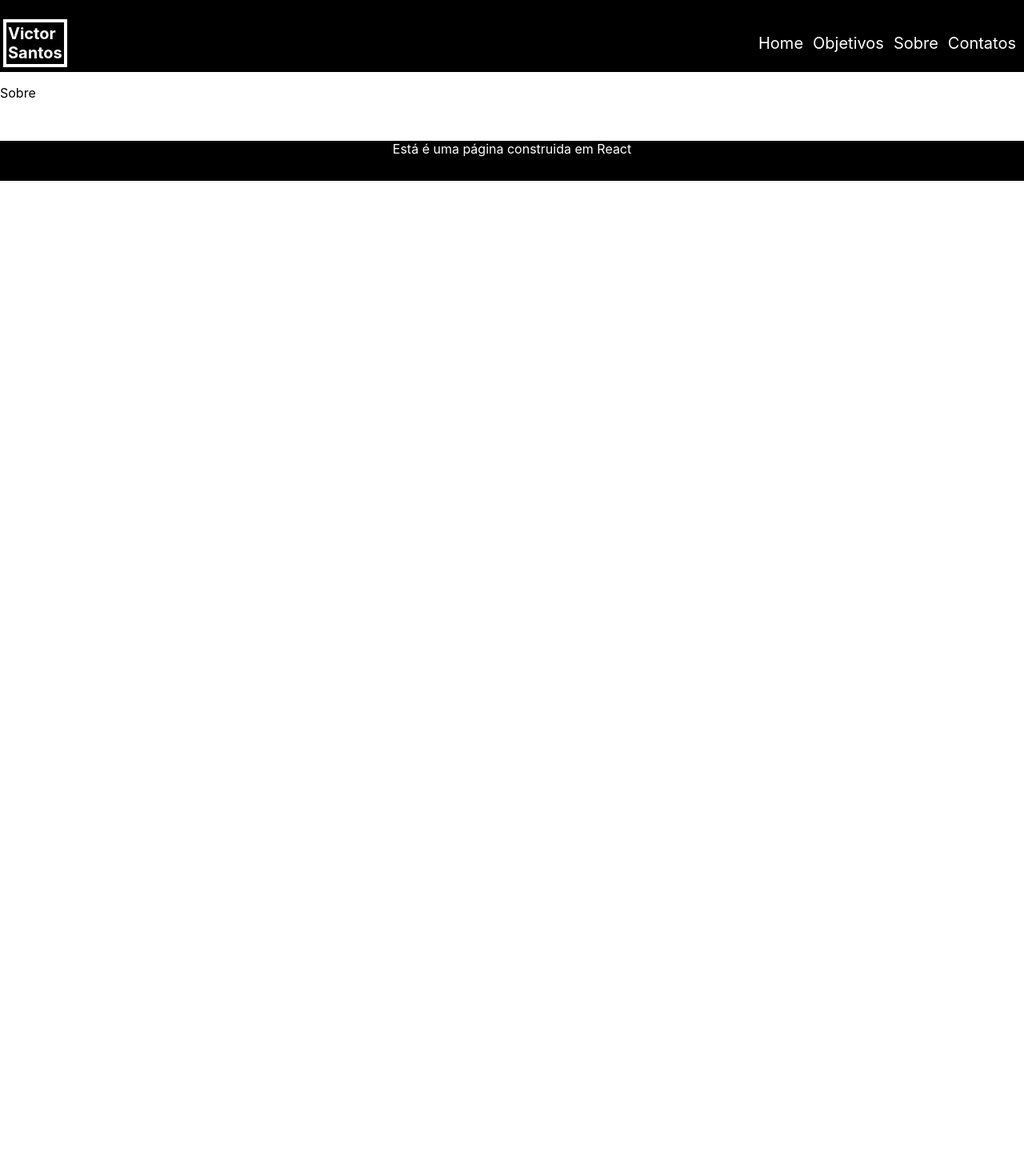
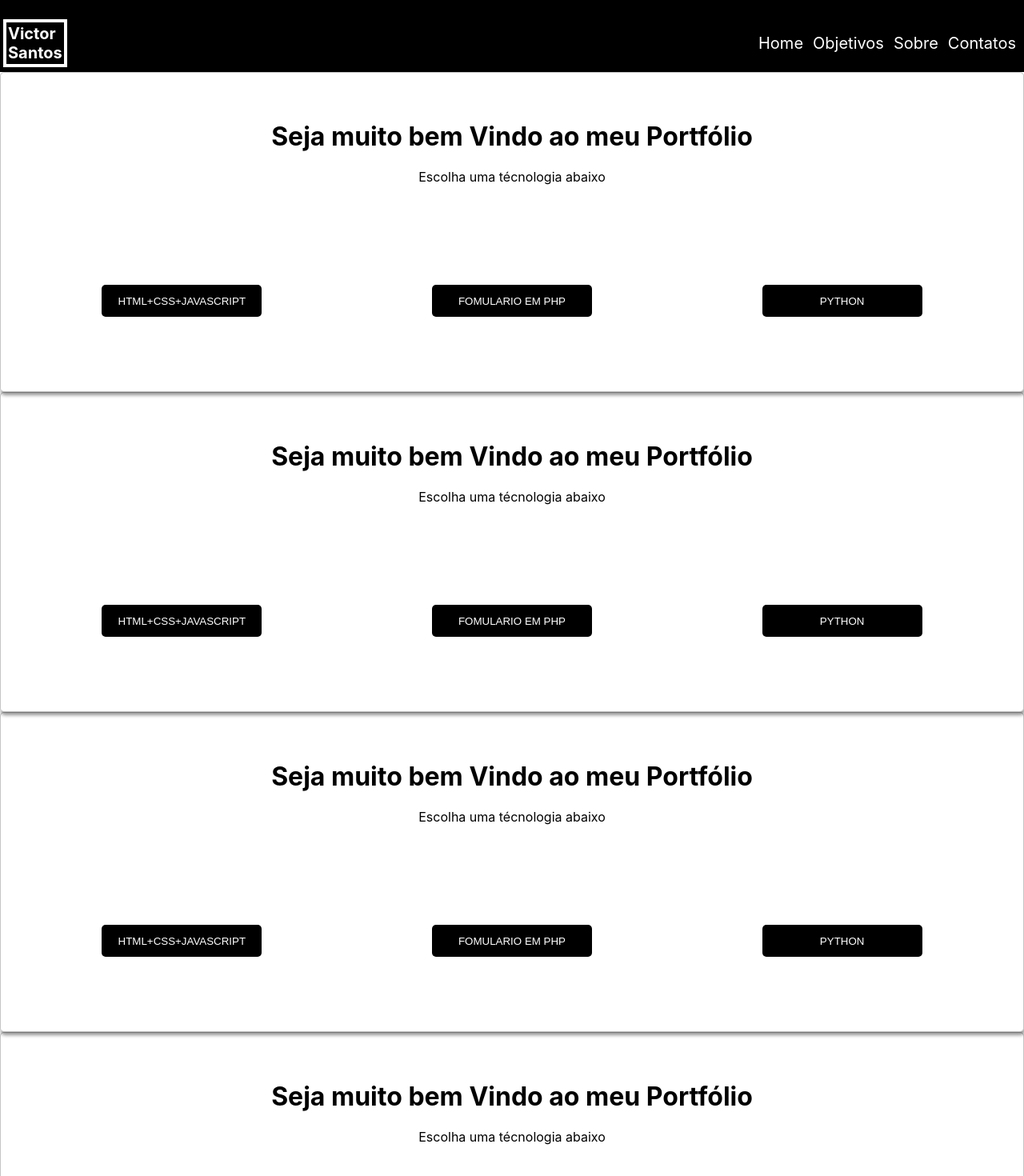
Before and after one commit to victorwsantos/react-page, a React (Create React App) app: page /Sobre in a window 1280 px wide. Shown: the top 1470 px of the page at 80% size. Before the commit the page ends 800 px from the top, so only its background shows below. Built offline with nearby package versions, Linux system fonts and the light colour scheme.

Commit message:
Start changes

```diff
--- a/src/componentes/Sobre/index.js
+++ b/src/componentes/Sobre/index.js
@@ -2,13 +2,15 @@ import React from "react";
 import Header from "../Header"
 import Footer from "../Footer"
 import '../../App.css';
+import Card from "../Cards";
 const Sobre = () => (
     <div>
     < Header />
     <div>
-        <p>
-            Sobre
-        </p>
+        <Card />
+        <Card />
+        <Card />
+        <Card />
     </div>
     < Footer  />
 
```
